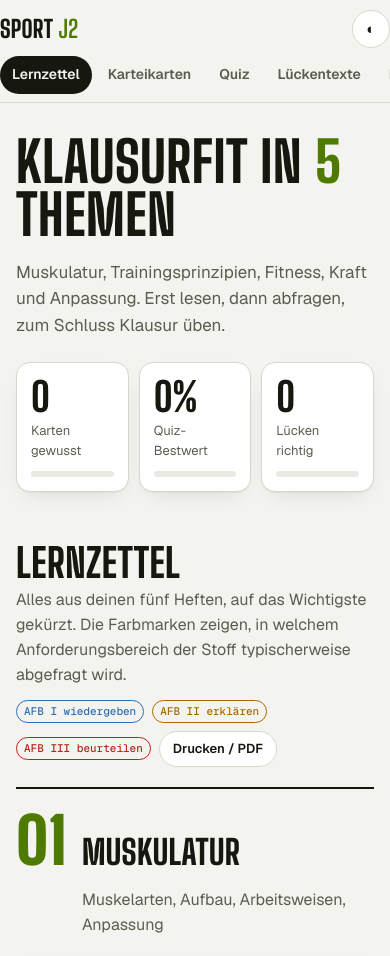
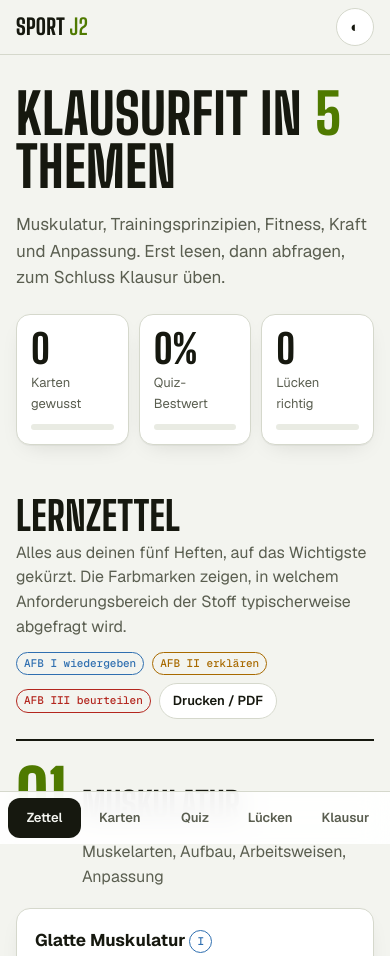
Before and after one commit to LW-ventures/sport-lernzettel, a plain HTML site: page index.html in a window 390 px wide. Shown: the top 956 px of the page. Drawn offline with nearby package versions, Linux system fonts and the light colour scheme.

Commit message:
Handy: Navigation als Leiste unten, Lücken nur als Unterstrich
Co-Authored-By: Claude Opus 5.5 <noreply@anthropic.com>

```diff
--- a/index.html
+++ b/index.html
@@ -52,10 +52,20 @@ button{cursor:pointer}
 .tab{border:0;background:transparent;padding:8px 12px;border-radius:999px;font-weight:600;font-size:14px;color:var(--muted);white-space:nowrap;transition:background .2s,color .2s}
 .tab[aria-selected="true"]{background:var(--text);color:var(--bg)}
 .icon-btn{border:1px solid var(--line);background:var(--surface);width:38px;height:38px;border-radius:999px;display:grid;place-items:center;flex:none;font-size:15px}
+.tab .sm{display:none}
 @media (max-width:720px){
-  .top-in{height:auto;flex-wrap:wrap;padding:10px 0 8px;row-gap:8px}
-  .tabs{order:3;width:100%;margin-left:0}
+  .top{backdrop-filter:none;-webkit-backdrop-filter:none;background:var(--bg)}
+  .top-in{height:54px}
+  .brand{font-size:22px}
   .theme-slot{margin-left:auto}
+  .tabs{position:fixed;left:0;right:0;bottom:0;z-index:30;margin:0;display:grid;grid-template-columns:repeat(5,1fr);gap:2px;
+    padding:6px 8px calc(6px + env(safe-area-inset-bottom));overflow:visible;
+    background:color-mix(in srgb,var(--surface) 92%,transparent);backdrop-filter:blur(14px);-webkit-backdrop-filter:blur(14px);
+    border-top:1px solid var(--line)}
+  .tab{padding:10px 2px;border-radius:12px;font-size:13px;text-align:center}
+  .tab .lg{display:none}.tab .sm{display:inline}
+  .view{padding-bottom:110px}
+  footer{padding-bottom:96px}
 }
 
 /* hero */
@@ -168,10 +178,10 @@ tbody tr+tr td{border-top:1px solid var(--line)}
 
 /* gaps */
 .gap-text{font-size:17px;line-height:2.1}
-.gap{border:0;border-bottom:2px solid var(--muted);background:var(--surface-2);border-radius:6px 6px 0 0;padding:0 6px;min-width:90px;width:calc(var(--w,8) * 1ch + 22px);max-width:100%;font-size:16px;outline:none}
-.gap:focus{border-bottom-color:var(--accent);background:var(--accent-soft)}
-.gap.ok{border-bottom-color:var(--good);background:var(--good-soft)}
-.gap.no{border-bottom-color:var(--bad);background:var(--bad-soft)}
+.gap{border:0;border-bottom:2px solid color-mix(in srgb,var(--muted) 70%,transparent);background:transparent;border-radius:0;padding:0 2px;margin:0 2px;min-width:70px;width:calc(var(--w,8) * 1ch + 8px);max-width:100%;font-size:16px;font-weight:600;line-height:1.3;outline:none;-webkit-appearance:none;appearance:none;transition:border-color .2s,color .2s}
+.gap:focus{border-bottom-color:var(--accent)}
+.gap.ok{border-bottom-color:var(--good);color:var(--good)}
+.gap.no{border-bottom-color:var(--bad);color:var(--bad);text-decoration:line-through;text-decoration-thickness:1px}
 .sol{font-family:"Geist Mono";font-size:12px;color:var(--bad);margin-left:4px}
 .bank{display:none;flex-wrap:wrap;gap:6px;margin:10px 0}
 .bank.on{display:flex}
@@ -232,11 +242,11 @@ footer{border-top:1px solid var(--line);padding:24px 0 40px;color:var(--muted);f
   <div class="wrap top-in">
     <div class="brand display">Sport <b>J2</b></div>
     <nav class="tabs" role="tablist" aria-label="Bereiche">
-      <button class="tab" role="tab" data-view="zettel" aria-selected="true">Lernzettel</button>
-      <button class="tab" role="tab" data-view="karten" aria-selected="false">Karteikarten</button>
-      <button class="tab" role="tab" data-view="quiz" aria-selected="false">Quiz</button>
-      <button class="tab" role="tab" data-view="luecken" aria-selected="false">Lückentexte</button>
-      <button class="tab" role="tab" data-view="klausur" aria-selected="false">Klausur</button>
+      <button class="tab" role="tab" data-view="zettel" aria-selected="true"><span class="lg">Lernzettel</span><span class="sm">Zettel</span></button>
+      <button class="tab" role="tab" data-view="karten" aria-selected="false"><span class="lg">Karteikarten</span><span class="sm">Karten</span></button>
+      <button class="tab" role="tab" data-view="quiz" aria-selected="false"><span class="lg">Quiz</span><span class="sm">Quiz</span></button>
+      <button class="tab" role="tab" data-view="luecken" aria-selected="false"><span class="lg">Lückentexte</span><span class="sm">Lücken</span></button>
+      <button class="tab" role="tab" data-view="klausur" aria-selected="false"><span class="lg">Klausur</span><span class="sm">Klausur</span></button>
     </nav>
     <div class="theme-slot"><button class="icon-btn" id="themeBtn" aria-label="Hell oder dunkel umschalten">◐</button></div>
   </div>
@@ -747,6 +757,7 @@ function renderGaps(){
   $('#gpBox').querySelectorAll('[data-check]').forEach(b=>b.onclick=()=>checkGap(+b.dataset.check));
   $('#gpBox').querySelectorAll('[data-bank]').forEach(b=>b.onclick=()=>$('#bank'+b.dataset.bank).classList.toggle('on'));
   $('#gpBox').querySelectorAll('[data-clear]').forEach(b=>b.onclick=()=>{const gi=b.dataset.clear;document.querySelectorAll(`.gap[data-g="${gi}"]`).forEach(i=>{i.value='';i.className='gap';const s=i.nextElementSibling;if(s&&s.classList.contains('sol'))s.remove();});$('#gres'+gi).textContent='';});
+  $('#gpBox').querySelectorAll('.gap').forEach(i=>i.addEventListener('input',()=>{if(i.className!=='gap'){i.className='gap';const s=i.nextElementSibling;if(s&&s.classList.contains('sol'))s.remove();}}));
   $('#gpBox').querySelectorAll('.gap').forEach(i=>i.addEventListener('keydown',e=>{if(e.key==='Enter'){e.preventDefault();const all=[...document.querySelectorAll(`.gap[data-g="${i.dataset.g}"]`)];const nx=all[all.indexOf(i)+1];if(nx)nx.focus();else checkGap(+i.dataset.g);}}));
 }
 function checkGap(gi){
```
